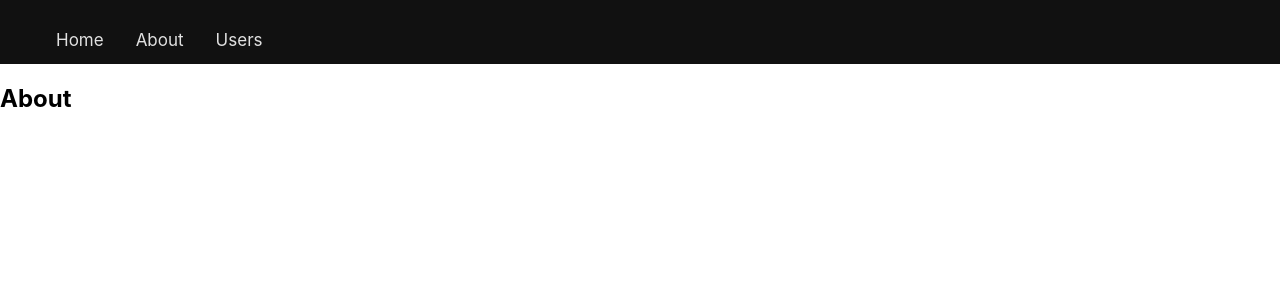
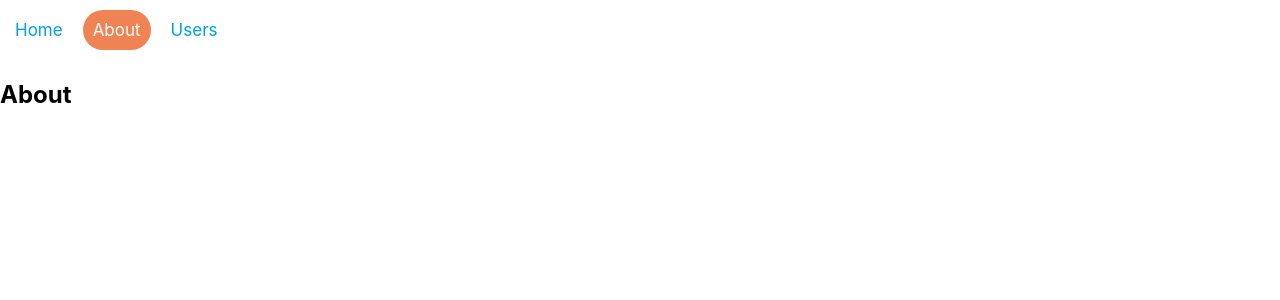
Before and after one commit to Sylean/ambetek-react, a React (Create React App) app: page /about in a window 1280 px wide. Shown: the top 300 px of the page. Built offline with nearby package versions, Linux system fonts and the light colour scheme.

Commit message:
Completed navbar; color palette WIP

```diff
--- a/src/App.scss
+++ b/src/App.scss
@@ -14,7 +14,7 @@
 }
 
 .App-header {
-  background-color: #282c34;
+  background-color: #FFC2B4;
   min-height: 100vh;
   display: flex;
   flex-direction: column;
--- a/src/components/Header/Header.scss
+++ b/src/components/Header/Header.scss
@@ -1,19 +1,37 @@
 .nav-header {
-    margin: 0;
-    padding: 0;
-    background-color: #111;
+    background-color: #FFF;
     overflow: hidden;
 }
 
-.nav-header-list {
+.nav-header-pages {
    list-style: none;
+   margin: 0;
+   padding: 0;
+   height: 60px;
+
+    li {
+        display: inline;
     }
 
-.nav-header-list li a {
+   li a {
         float: left;
-    color: #e1e1e1;
+        color: #00A1E4;
         text-align: center;
-    padding: 14px 16px;
+        margin: 10px 5px;
+        padding: 0 10px;
+        line-height: 40px;
         text-decoration: none;
         font-size: 17px;
+        border-radius: 30px;
+
+        &:hover {
+            background-color: #1B4079;
+            color: white;
         }
+
+        &.active {
+            background-color: #EF8354;
+            color: white;
+        }
+    }
+}
--- a/src/components/Header/Header.tsx
+++ b/src/components/Header/Header.tsx
@@ -1,19 +1,19 @@
 import React from 'react';
-import { Link } from 'react-router-dom';
+import { NavLink } from 'react-router-dom';
 import './Header.scss';
 
 function Header() {
     return  (
         <nav className="nav-header">
-          <ul className="nav-header-list">
+          <ul className="nav-header-pages">
             <li>
-              <Link to="/">Home</Link>
+              <NavLink exact to="/" aria-current="page">Home</NavLink>
             </li>
             <li>
-              <Link to="/about">About</Link>
+              <NavLink exact to="/about" aria-current="page">About</NavLink>
             </li>
             <li>
-              <Link to="/users">Users</Link>
+              <NavLink exact to="/users" aria-current="page">Users</NavLink>
             </li>
           </ul>
         </nav>
```
Lines whose indentation alone changed are shown as unchanged.
